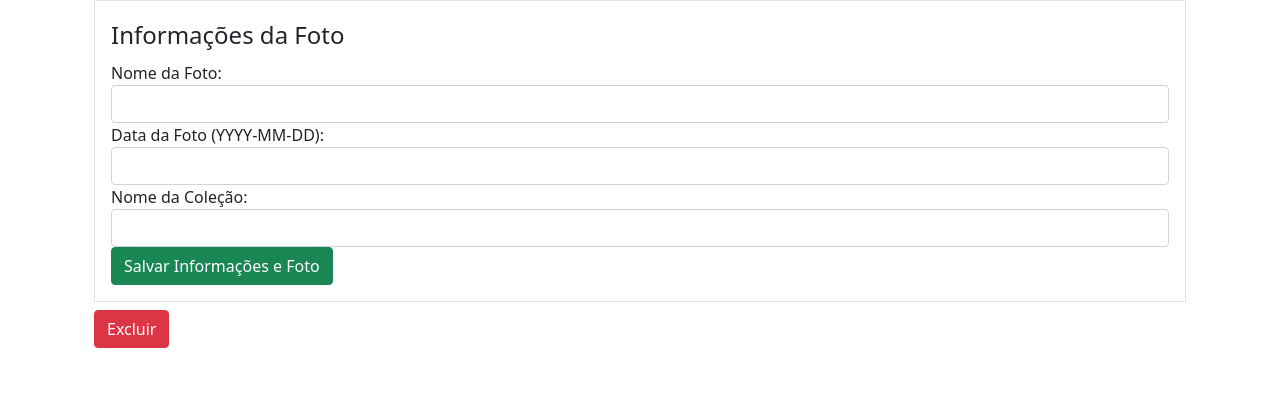
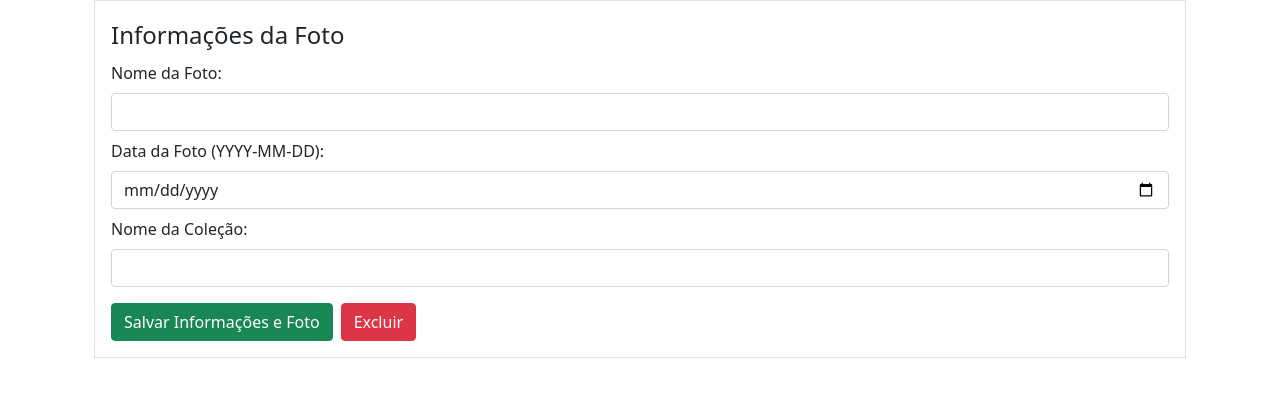
Before and after one commit to rib-thiago/redis-teste, a Flask app: template templates/preview.html in a window 1280 px wide. Shown: the part 154-551 px from the top of the page. Run offline with Flask 3, Linux system fonts and the light colour scheme; the template is opened without the code that fills it, so the values that code supplies are empty.

Commit message:
Corrigindo botões nas interfaces

```diff
--- a/app.py
+++ b/app.py
@@ -110,11 +110,6 @@ def save_image(image_id):
         'collection_name': collection_name
     }
 
-    # Cria a chave 'gallery' caso ela não exista
-    if not redis_client.exists('gallery'):
-        # Pode ser qualquer valor, não será usado
-        redis_client.lpush('gallery', 'initial_value')
-
     # Adiciona o ID da imagem à lista da galeria
     redis_client.lpush('gallery', image_id)
 
@@ -122,7 +117,7 @@ def save_image(image_id):
     redis_client.hmset(image_id, image_data)
 
     flash('Foto foi salva com sucesso!', 'success')
-    return redirect(url_for('index'))
+    return redirect(url_for('gallery'))
 
 
 @app.route('/gallery')
--- a/templates/gallery.html
+++ b/templates/gallery.html
@@ -37,12 +37,13 @@
           <p class="card-text">
             <strong>Coleção:</strong> {{ image_info['collection_name'] }}
           </p>
-          <div class="d-flex justify-content-between">
+
+          <div class="d-flex mt-3">
             <form
               action="{{ url_for('delete_image', image_id=image_info['image_url'].split('/')[-1].split('.')[0]) }}"
               method="POST"
             >
-              <button type="submit" class="btn btn-danger">Excluir</button>
+              <button type="submit" class="btn btn-danger me-2">Excluir</button>
             </form>
             <form
               action="{{ url_for('edit_image', image_id=image_info['image_url'].split('/')[-1].split('.')[0], image_url=image_info['image_url']) }}"
--- a/templates/preview.html
+++ b/templates/preview.html
@@ -10,14 +10,18 @@
     />
   </div>
 
-  <form method="POST" action="{{ url_for('save_image', image_id=image_id) }}">
+  <form
+    method="POST"
+    action="{{ url_for('save_image', image_id=image_id) }}"
+    autocomplete="off"
+  >
     <fieldset class="border p-3">
       <legend class="w-auto">Informações da Foto</legend>
       <div class="form-group mt-4">
         <label for="photo_name">Nome da Foto:</label>
         <input
           type="text"
-          class="form-control"
+          class="form-control mt-2 mb-2"
           id="photo_name"
           name="photo_name"
           required
@@ -27,11 +31,10 @@
       <div class="form-group">
         <label for="photo_date">Data da Foto (YYYY-MM-DD):</label>
         <input
-          type="text"
-          class="form-control"
+          type="date"
+          class="form-control mb-2 mt-2"
           id="photo_date"
           name="photo_date"
-          pattern="\d{4}-\d{2}-\d{2}"
           required
         />
       </div>
@@ -39,7 +42,7 @@
         <label for="collection_name">Nome da Coleção:</label>
         <input
           type="text"
-          class="form-control"
+          class="form-control mb-2 mt-2"
           id="collection_name"
           name="collection_name"
           required
@@ -49,16 +52,19 @@
       <input type="hidden" name="image_url" value="{{ image_url }}" />
       <input type="hidden" name="image_id" value="{{ image_id }}" />
 
-      <button type="submit" class="btn btn-success">
-        Salvar Informações e Foto
-      </button>
+      <div class="d-flex mt-3">
+        <button type="submit" class="btn btn-success me-2">
+          Salvar Informações e Foto
+        </button>
+
+        <a
+          href="{{ url_for('delete_image_preview', image_id=image_id) }}"
+          class="btn btn-danger"
+        >
+          Excluir
+        </a>
+      </div>
     </fieldset>
   </form>
-
-  <a
-    href="{{ url_for('delete_image_preview', image_id=image_id) }}"
-    class="btn btn-danger mt-2"
-    >Excluir</a
-  >
 </div>
 {% endblock %}
```
